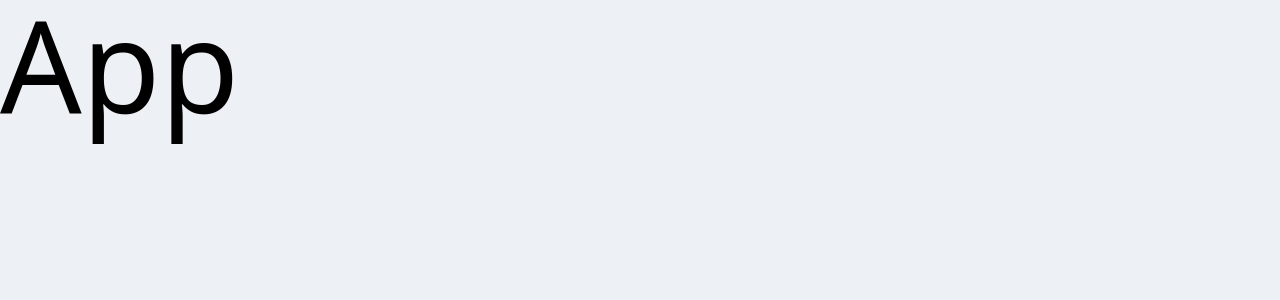
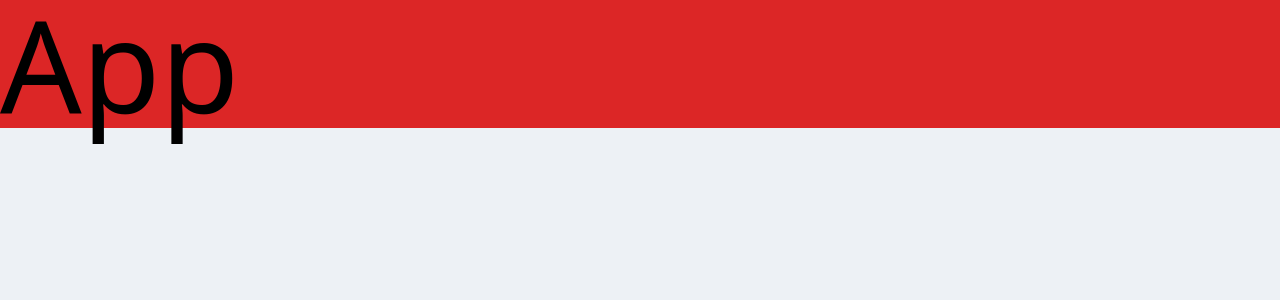
Before and after one commit to HabibMollah/react-assignment-1, a React (Vite) app: page / in a window 1280 px wide. Shown: the top 300 px of the page. Built offline with nearby package versions, Linux system fonts and the light colour scheme.

Commit message:
configure tailwind

```diff
--- a/tailwind.config.js
+++ b/tailwind.config.js
@@ -1,15 +1,15 @@
 /** @type {import('tailwindcss').Config} */
 export default {
-  content: ['./index.html', './src/**/*.{js,ts,jsx,tsx}'],
+  content: ["./index.html", "./src/**/*.{js,ts,jsx,tsx}"],
   theme: {
-    colors: {
-      primary: '#499aed',
-      secondary: '#edf1f5',
-      accent: '#f2f4fa',
-    },
     extend: {
+      colors: {
+        primary: "#499aed",
+        secondary: "#edf1f5",
+        accent: "#f2f4fa",
+      },
       fontFamily: {
-        saira: ['Saira', 'sans-serif'],
+        saira: ["Saira", "sans-serif"],
       },
     },
   },
```
